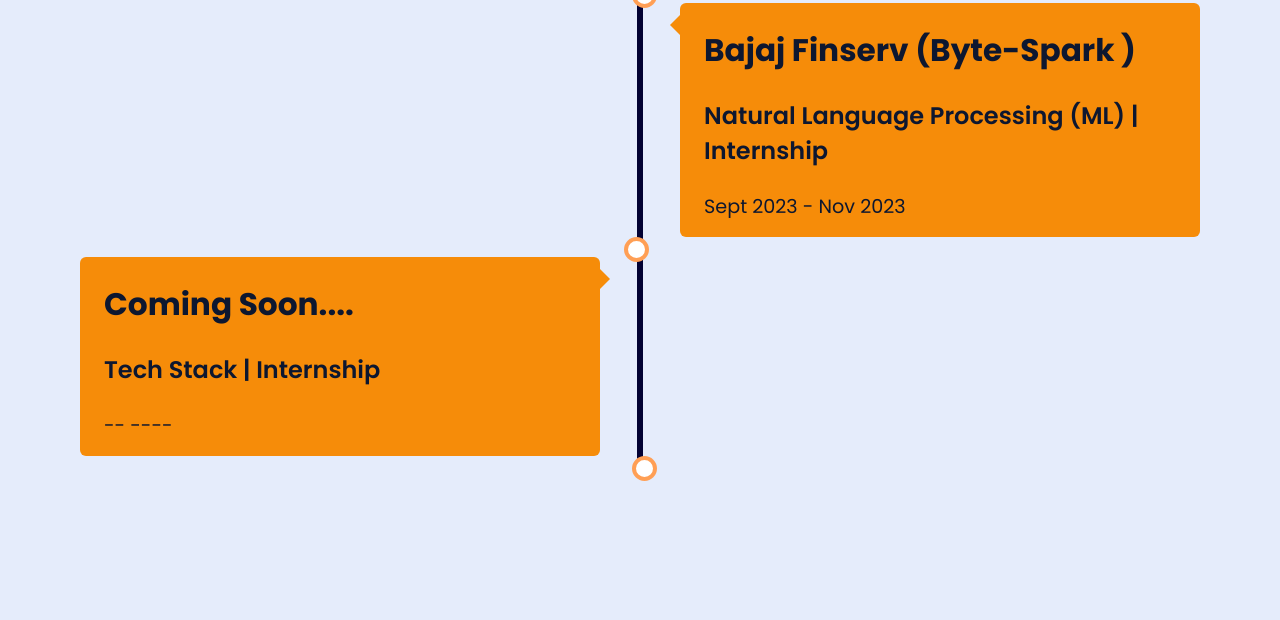
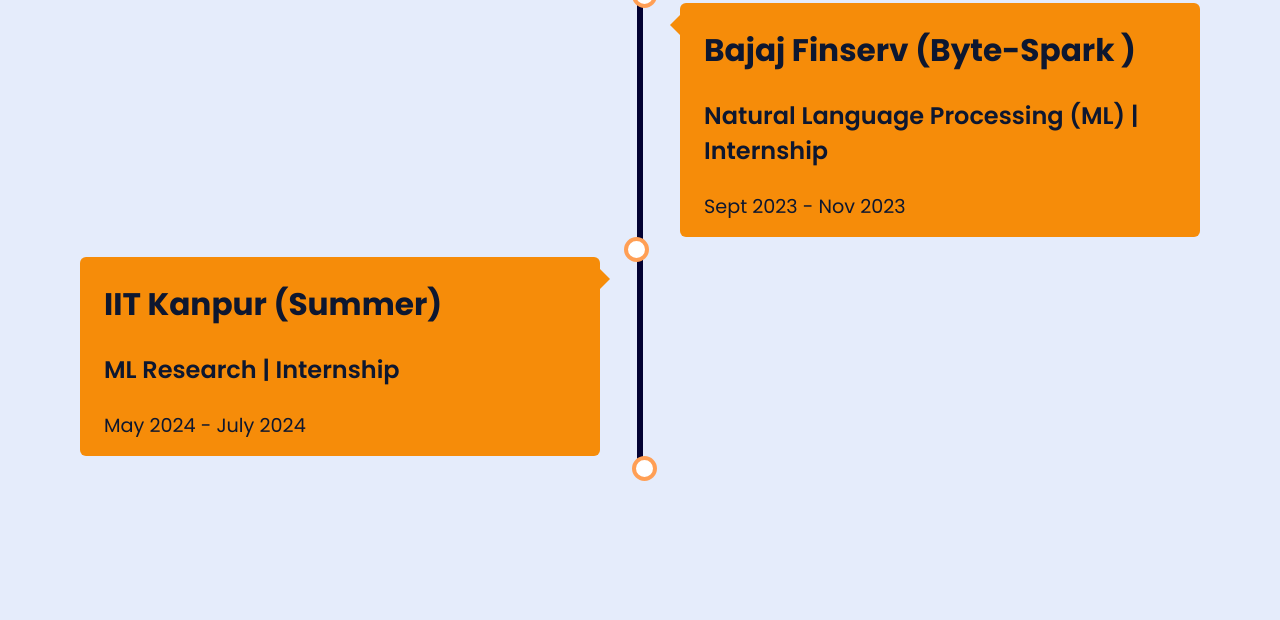
Before and after one commit to Naman0918/Portfolio, a plain HTML site: page index.html in a window 1280 px wide. Shown: the part 6026-6646 px from the top of the page. Drawn offline with nearby package versions, Linux system fonts and the light colour scheme; a script that the page names is missing.

Commit message:
IIT Kanpur code

```diff
--- a/index.html
+++ b/index.html
@@ -498,11 +498,11 @@
                 <div class="container left">
                     <div class="content">
                         <div class="tag">
-                            <h2>Coming Soon....</h2>
+                            <h2>IIT Kanpur (Summer)</h2>
                         </div>
                         <div class="desc">
-                            <h3>Tech Stack | Internship</h3>
-                            <p>-- ---- </p>
+                            <h3>ML Research | Internship</h3>
+                            <p>May 2024 - July 2024</p>
                         </div>
                     </div>
                 </div>
```
